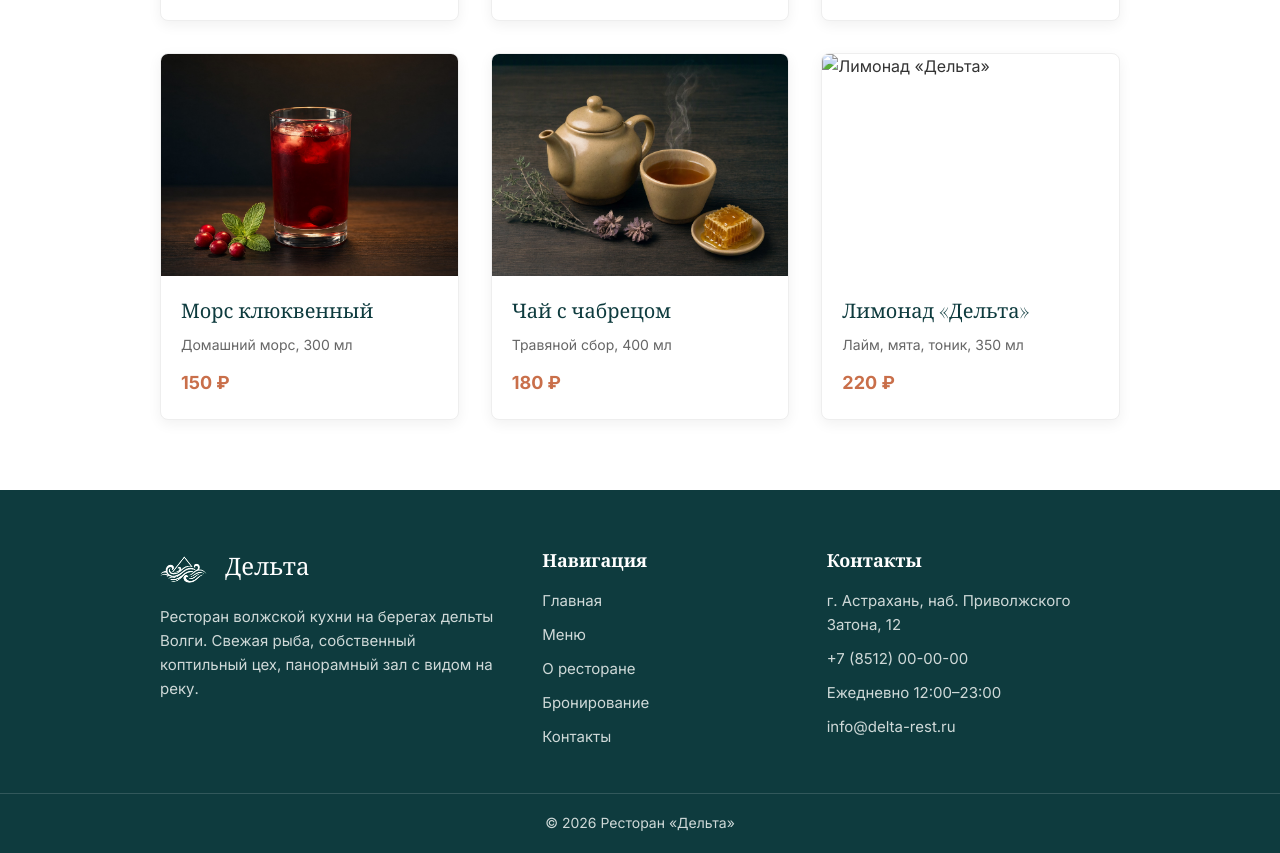
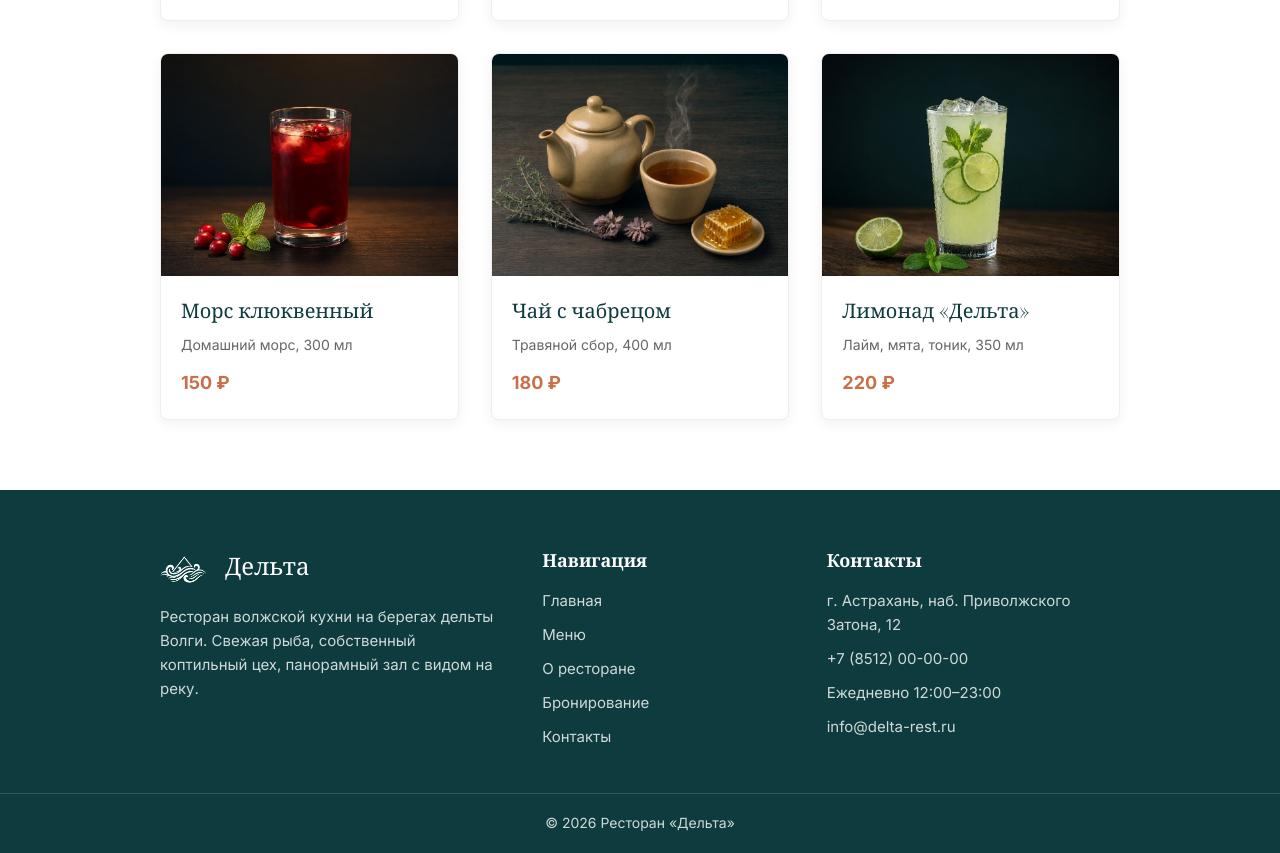
Before and after one commit to x-radon/delta-restaurant, a plain HTML site: page menu/index.html in a window 1280 px wide. Shown: the part 2056-2909 px from the top of the page. Drawn offline with nearby package versions, Linux system fonts and the light colour scheme; a web font is replaced by a local one.

Commit message:
Обновление

```diff
--- a/menu/index.html
+++ b/menu/index.html
@@ -272,7 +272,7 @@
           </div>
           <div class="dish" data-category="Напитки" data-price="220">
             <img
-              src="..../images/dishes/limonad-delta.jpeg"
+              src="../images/dishes/limonad-delta.jpeg"
               alt="Лимонад «Дельта»"
               data-fancybox="menu"
               data-caption="Лимонад «Дельта»"
```
